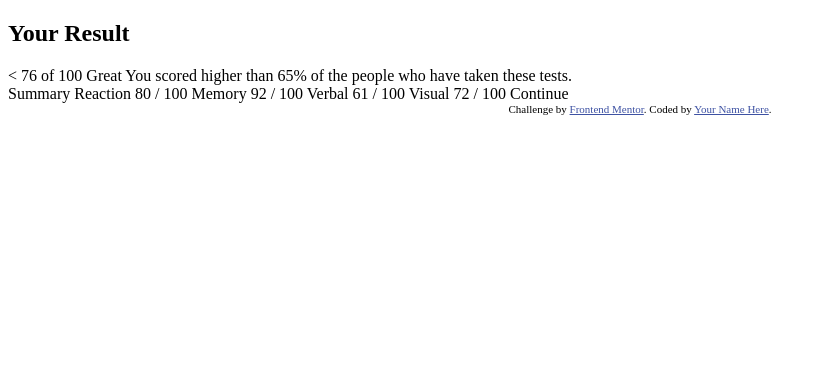
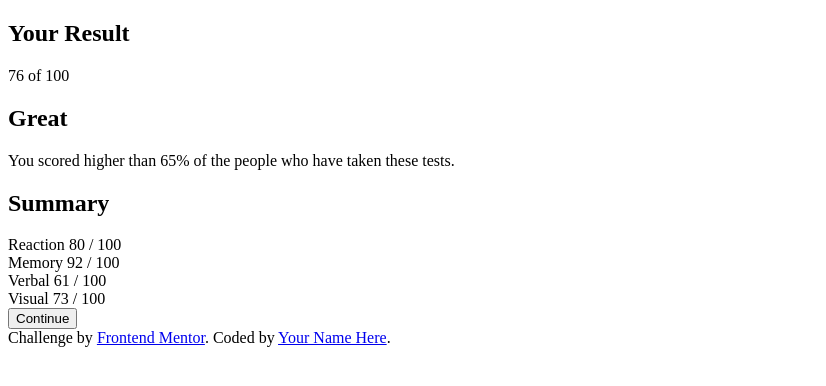
Before and after one commit to JMG002050/Result-Summary-, a plain HTML site: page index.html in a window 1280 px wide. Shown: the whole page, without its empty margins (0-826 px from the left). Drawn offline with Linux system fonts and the light colour scheme.

Commit message:
html organization

```diff
--- a/index.html
+++ b/index.html
@@ -7,46 +7,49 @@
   <link rel="icon" type="image/png" sizes="32x32" href="./assets/images/favicon-32x32.png">
 
   <title>Frontend Mentor | Results summary component</title>
+  <!--CSS-->
 
-  <!-- Feel free to remove these styles or customise in your own stylesheet 👍 -->
-  <style>
-    .attribution { font-size: 11px; text-align: center; }
-    .attribution a { color: hsl(228, 45%, 44%); }
-  </style>
+  <!--FONTS-->
+
 </head>
 <body>
 <main>
   <section>
     <h1>Your Result</h1>
-    <
-  76
-  of 100
+    <span>76</span>
+    <span>of 100</span>
 
-  Great
-  You scored higher than 65% of the people who have taken these tests.
+    <h2>Great</h2>
+    <p>
+      You scored higher than 65% of the people who have taken these tests.
+    </p>
   </section>
-  <section></section>
+
+  <section>
+    <h2>Summary</h2>
+    <div>
+      <span>Reaction</span>
+      <span>80 / 100</span>
+    </div>
+    <div>
+      <span>Memory</span>
+      <span>92 / 100</span>
+    </div>
+    <div>
+      <span>Verbal</span>
+      <span>61 / 100</span>
+    </div>
+    <div>
+      <span>Visual</span>
+      <span>73 / 100</span>
+    </div>
+  </section>
+  <button>Continue</button>
 </main>
 
-  Summary
-
-  Reaction
-  80 / 100
-
-  Memory
-  92 / 100
-
-  Verbal
-  61 / 100
-
-  Visual
-  72 / 100
-
-  Continue
-
-  <div class="attribution">
+  <footer class="attribution">
     Challenge by <a href="https://www.frontendmentor.io?ref=challenge" target="_blank">Frontend Mentor</a>.
     Coded by <a href="#">Your Name Here</a>.
-  </div>
+  </footer>
 </body>
 </html>
--- /dev/null
+++ b/style.css
@@ -0,0 +1,9 @@
+:root {
+
+}
+
+* {
+  margin: 0;
+  padding: 0;
+  box-sizing: border-box;
+}
```
